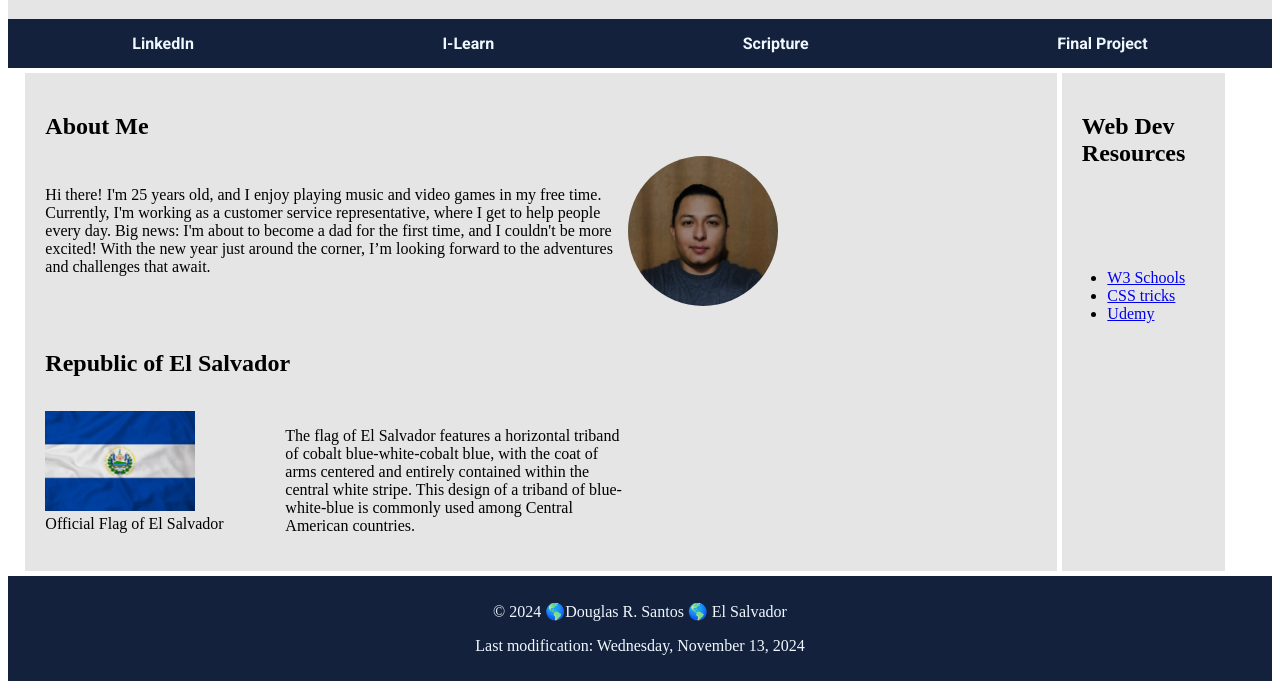
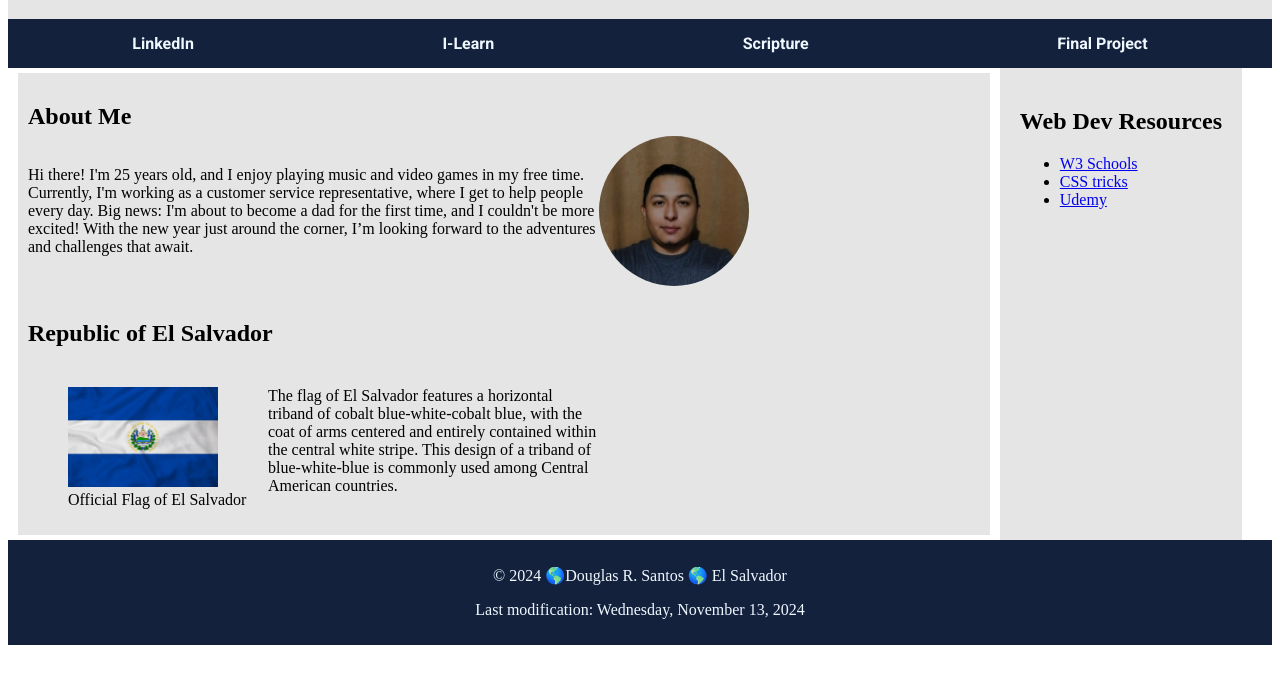
Before and after one commit to d-alsar/wdd131, a plain HTML site: page index.html in a window 1280 px wide. Shown: the part 102-800 px from the top of the page. Drawn offline with Linux system fonts and the light colour scheme.

Commit message:
corrected some errors

```diff
--- a/index.html
+++ b/index.html
@@ -41,13 +41,13 @@
                 <p>The flag of El Salvador features a horizontal triband of cobalt blue-white-cobalt blue, with the coat of arms centered and entirely contained within the central white stripe. This design of a triband of blue-white-blue is commonly used among Central American countries.
                 </p>
               </div>
-                <div class="flag-description">
+                <figure class="flag-description">
                 <img src="images/flag.jpg" alt="El Salvador's flag" width="150">
                 <figcaption>Official Flag of El Salvador</figcaption>
                 </div>
             </section>
 
-            <section class="card aside">
+            <section class="card-aside">
           <h2>Web Dev Resources</h2>
           <div class="tools">
           <ul>
--- a/styles/base.css
+++ b/styles/base.css
@@ -1,7 +1,6 @@
 body {
   font-weight: 400;
   display: grid;
-  padding-right: 0;
 }
 
 header {
@@ -18,11 +17,12 @@ header {
     display: grid;
     background: #14213d;
     grid-template-columns: 3fr 1fr 1fr;
-    gap: 10px;
     background-color: #e5e5e5;
-    padding: 20px;
+    padding: 10px;
     margin-bottom: 5px;
     margin-top: 5px;
+    max-width: 1200px;
+
   }
 
   footer {
@@ -71,15 +71,13 @@ margin: auto;
 }
 
 .container {
-  display: flex;
+  display: grid;
   gap: 5px;
 }
 
 main {
-    display: flex;
-    grid-template-columns: 1fr 300px;
+    display: grid;
     gap: 5px;
-    max-width: 1200px;
     margin: 0 auto;
     padding: 0 10px;
   }
@@ -132,7 +130,7 @@ main {
   grid-column-start: 1;
   grid-row-start: 4;
   grid-row-end: 6;
-margin-left: 15rem;
+  margin-left: 15rem;
 
 }
 
@@ -149,8 +147,10 @@ p {
   align-content: first baseline;
 }
 
-.tools {
-  margin-top: 10rem;
-  margin-left: -8rem;
 
+
+.card-aside{
+  background-color: #e5e5e5;
+  padding: 20px;
+  margin-right: 30px;
 }
```
